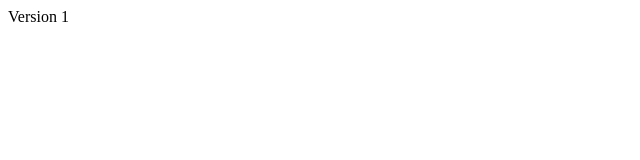
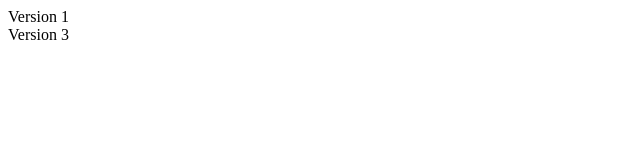
Before and after one commit to 7awsa/git1, a plain HTML site: page index.html in a window 1280 px wide. Shown: the full height of the page, 0-640 px from the left. Drawn offline with Linux system fonts and the light colour scheme.

Commit message:
version 3

```diff
--- a/index.html
+++ b/index.html
@@ -1 +1,2 @@
 <div>Version 1</div>
+<div>Version 3</div>
```
